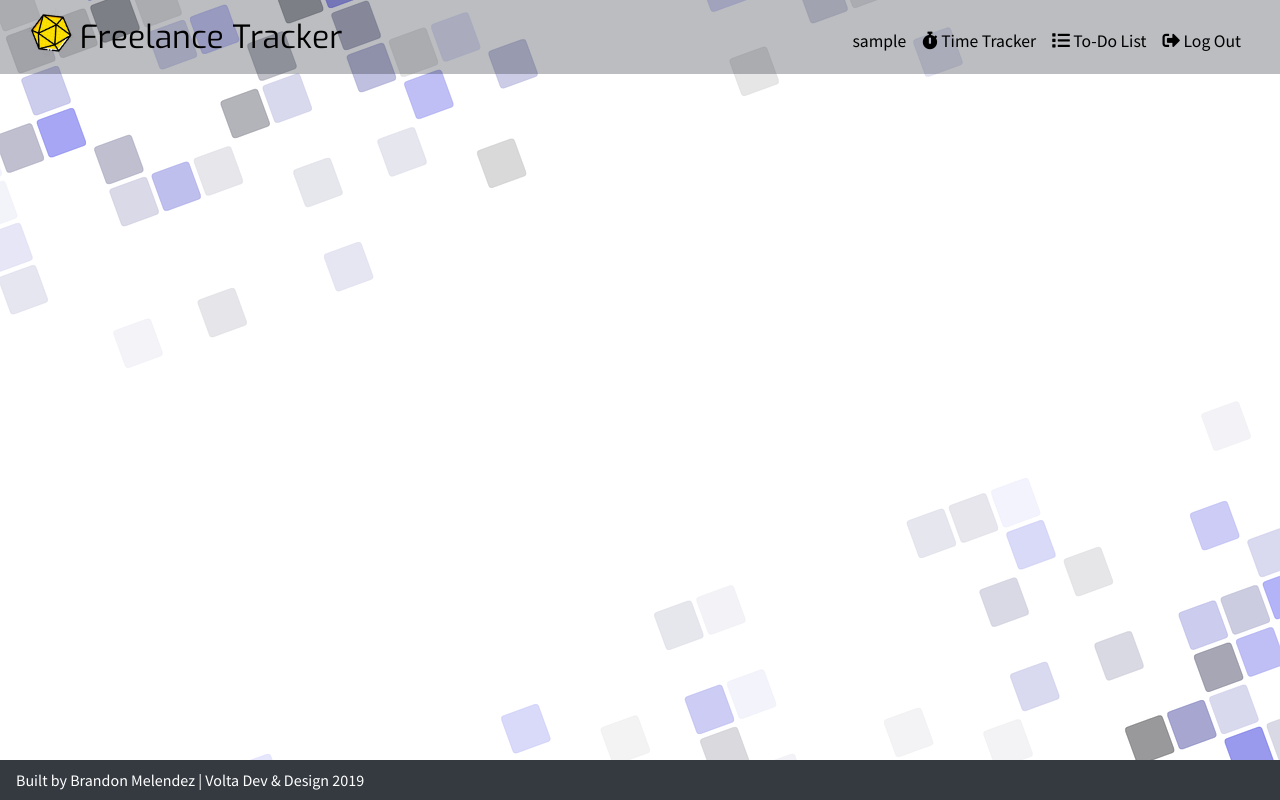
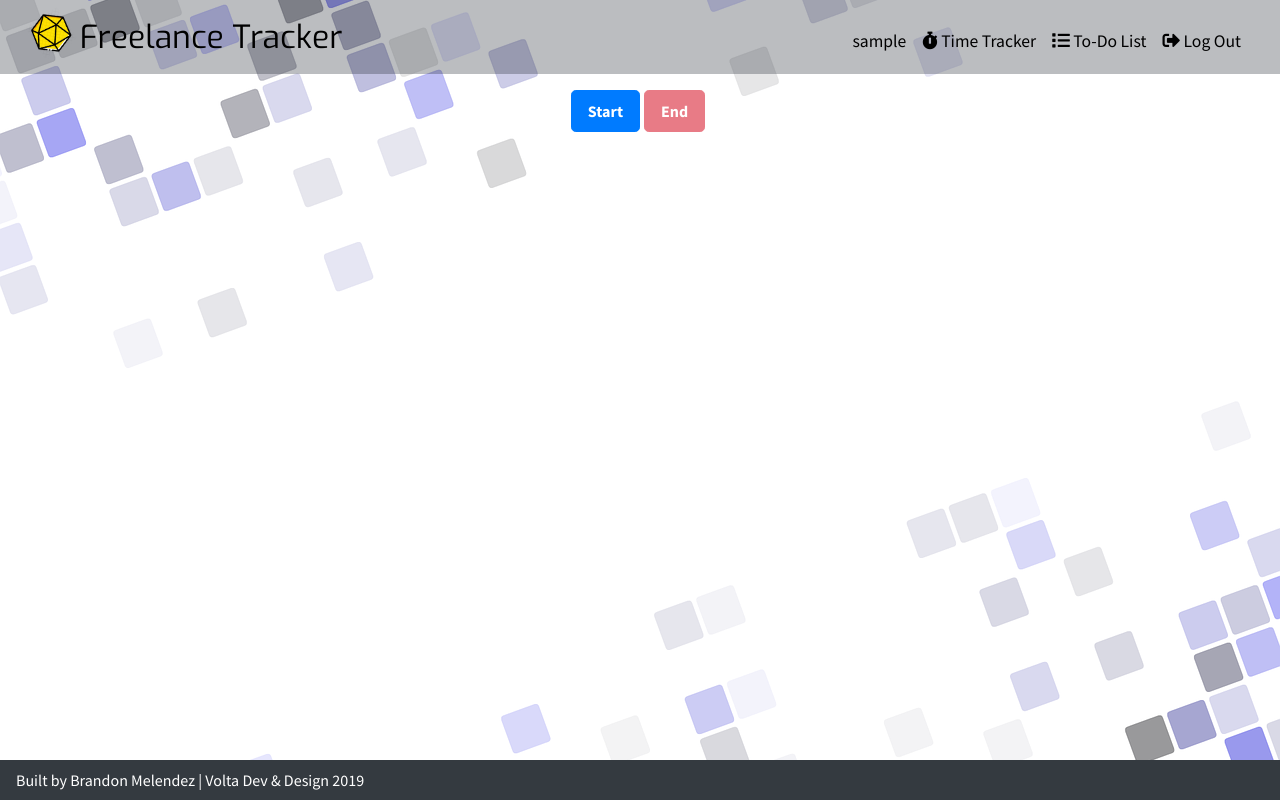
Before and after one commit to uncultivatedrabbit/freelancetracker, a Flask app: page /timetracker in a window 1280 px wide. Run offline with Flask 2, Linux system fonts and the light colour scheme; the visitor is signed in with stand-in values (Sample User, id 1); some libraries are stand-ins or nearby versions.

Commit message:
start on timer

```diff
--- a/app.py
+++ b/app.py
@@ -104,7 +104,7 @@ def logout():
   session.clear()
   return render_template("login.html")
 
-@app.route("/timetracker")
+@app.route("/timetracker", methods=["GET", "POST"])
 @login_required
 def timetracker():
   return render_template("timetracker.html")
@@ -154,5 +154,6 @@ def delete_item(deleteitem):
     return redirect(url_for('todo'))
 
 
+
 if __name__ == "__main__":
    app.run(debug = True)
--- a/static/main.js
+++ b/static/main.js
@@ -10,7 +10,7 @@
 
 // checks if the registration form is filled out correctly
 if (document.querySelector("#register-button")){
-  document.querySelector("#register-button").addEventListener("click", function(e){
+  document.querySelector("#register-button").addEventListener("click", e => {
 
     if (!username.value){
       username.classList.add("form-warning");
@@ -40,7 +40,7 @@ let loginName = document.querySelector("#login-username");
 let loginPassword = document.querySelector("#login-password");
 
 if (document.querySelector("#login-btn")){
-  document.querySelector("#login-btn").addEventListener("click", function(e){
+  document.querySelector("#login-btn").addEventListener("click", e => {
     if (!loginName.value){
       loginName.classList.add("form-warning");
       usernameWarning.innerHTML = "Please type a valid username.";
@@ -54,9 +54,9 @@ if (document.querySelector("#login-btn")){
 }
 
 if (document.querySelector("#add-button")){
-  btn = document.querySelector("#add-button")
+  let btn = document.querySelector("#add-button")
   btn.disabled = true;
-  document.querySelector("#todo-list").addEventListener("input", function(e){
+  document.querySelector("#todo-list").addEventListener("input", () => {
     if (document.querySelector("#todo-list").value == ""){
       btn.disabled = true;
     } else {
@@ -64,3 +64,27 @@ if (document.querySelector("#add-button")){
     }
   })
 }
+
+if (document.querySelector("#start-time")){
+  let startBtn = document.querySelector("#start-time");
+  let endBtn = document.querySelector("#end-time");
+  startBtn.disabled = false;
+  endBtn.disabled = true;
+  let startTime = 0;
+  function startTimer(){
+    startTime++;
+    document.querySelector("#start-time-stamp").innerHTML = startTime;
+  }
+      startBtn.addEventListener("click", () => {
+      startBtn.disabled = true;
+      endBtn.disabled = false;
+      let start = setInterval(startTimer, 1000)
+      endBtn.addEventListener("click", () => {
+        clearInterval(start)
+        startBtn.disabled = false;
+        endBtn.disabled = true;
+      })
+    })
+
+
+}
--- a/static/styles.css
+++ b/static/styles.css
@@ -173,3 +173,10 @@ button.btn.btn-light.pb-2.bd-highlight.complete-button:hover{
   background-color: #007BFF;
   color: white;
 }
+
+/* timetracker styles */
+#start-time-stamp,
+#end-time-stamp{
+  font-weight: 700;
+  font-size: 10rem;
+}
--- a/templates/timetracker.html
+++ b/templates/timetracker.html
@@ -1,4 +1,28 @@
 {% extends "layout.html" %}
 {% block title %}Timetracker {% endblock %}
 
-{% block main %}{% endblock %}
+{% block main %}
+<div class="container">
+  <div class="row justify-content-center my-3">
+
+    <button id="start-time" class="btn btn-lg btn-primary">Start</button>
+
+
+    <button id="end-time" class="btn mx-1 btn-lg btn-danger">End</button>
+
+
+  </div>
+  <div class="row justify-content-center">
+      <span id="start-time-stamp"></span>
+  </div>
+  <div class="row justify-content-center">
+    <span id="end-time-stamp"></span>
+  </div>
+  <div class="row justify-content-center">
+      <span id="total-time-stamp"></span>
+    </div>
+
+</div>
+
+
+{% endblock %}
```
Also changed, not shown: 2 other files.
